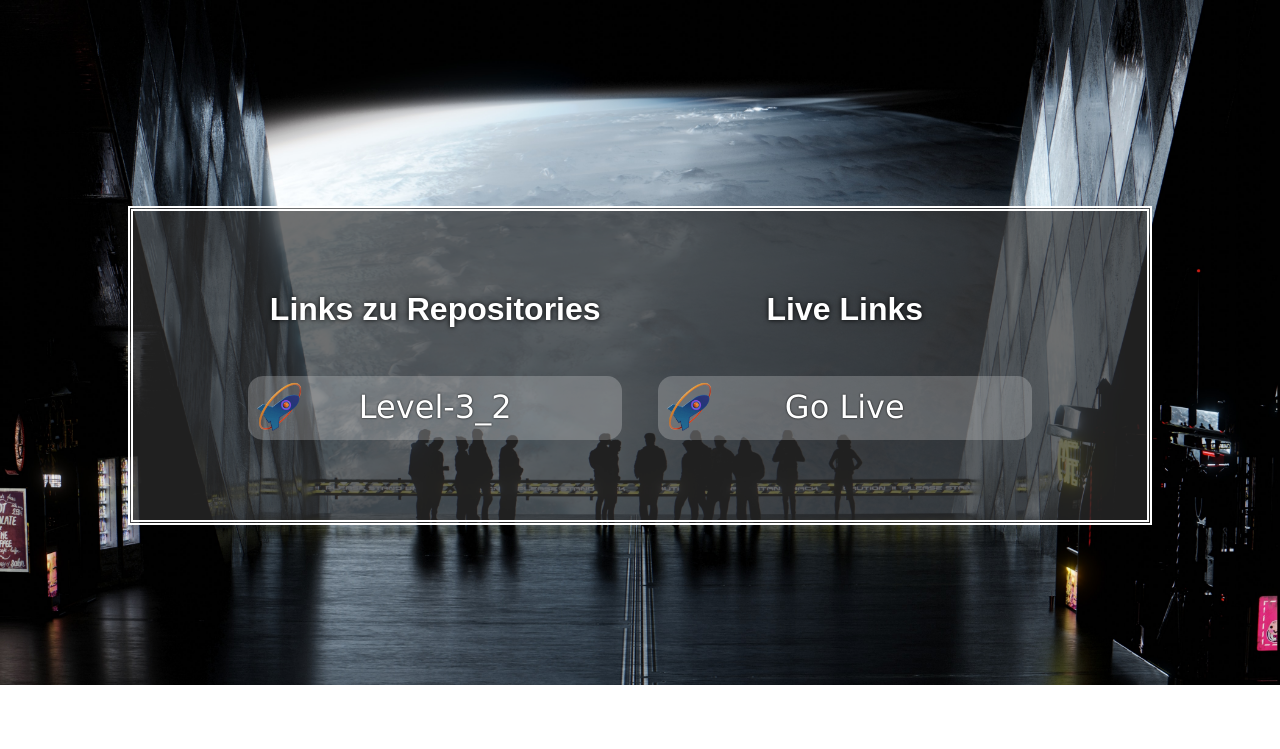
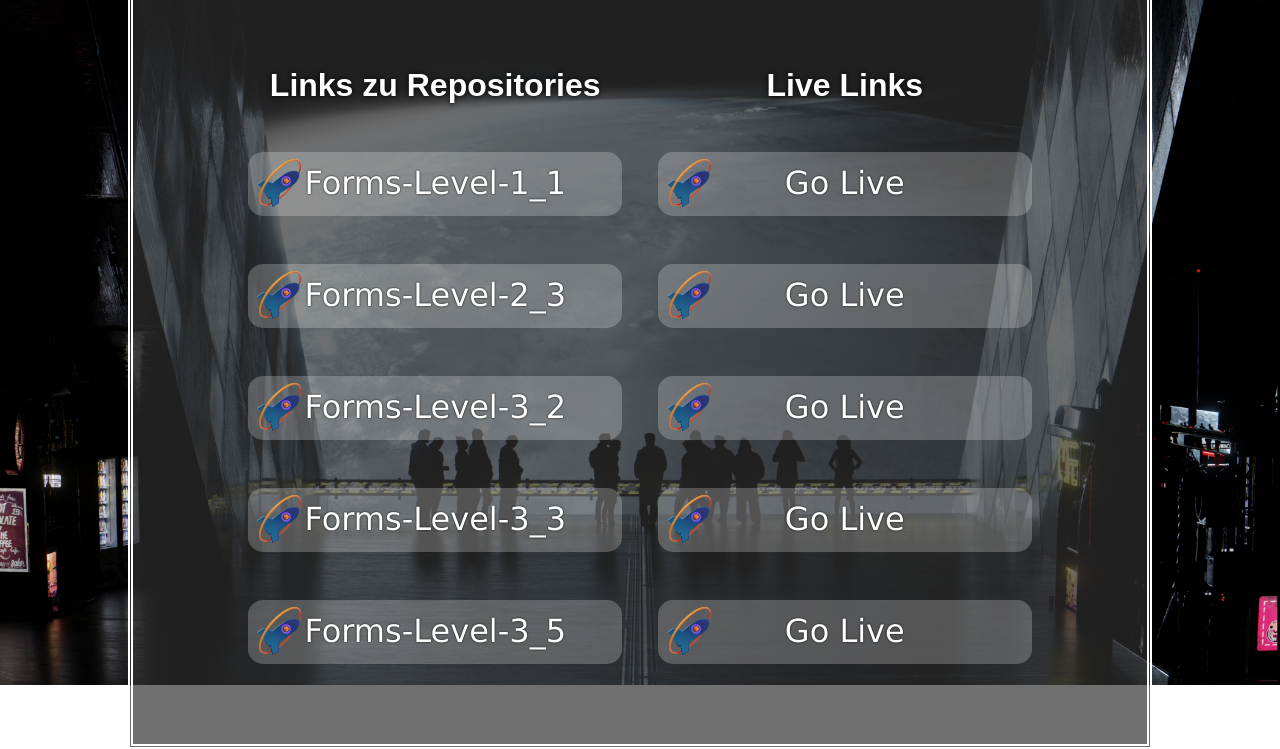
Before and after one commit to samuelaliyari/Aufgaben, a plain HTML site: page index.html in a window 1280 px wide. Shown: the part 115-864 px from the top of the page. Before the commit the page ends 800 px from the top, so only its background shows below. Drawn offline with Linux system fonts and the light colour scheme.

Commit message:
HTML/CSS Vertiefung: Forms

```diff
--- a/index.html
+++ b/index.html
@@ -4,7 +4,7 @@
     <meta charset="UTF-8">
     <meta name="viewport" content="width=device-width, initial-scale=1.0">
     <link rel="stylesheet" href="./assets/css/style.css">
-    <title>css-Vertiefung-Level-3_2</title>
+    <title>HTML/CSS Vertiefung: Forms</title>
 </head>
 <body>
     <header>
@@ -24,19 +24,23 @@
             <article>
                 <h3>Links zu Repositories</h3>
                     <ul>
-                        <li><a href="https://github.com/samuelaliyari/Projects-CSS-Vertiefung-Level-3_2">Level-3_2</a></li>
-                        <!-- <li><a href="https://github.com/samuelaliyari/Flexbox-Level-1_2"></a></li>
-                        <li><a href="https://github.com/samuelaliyari/Flexbox-Level-1_2"></a></li>  -->
+                        <li><a href="https://github.com/samuelaliyari/Forms-Level-1_1" target="_blank">Forms-Level-1_1</a></li>
+                        <li><a href="https://github.com/samuelaliyari/Forms-Level-2_3" target="_blank">Forms-Level-2_3</a></li>
+                        <li><a href="https://github.com/samuelaliyari/forms-level-3-2" target="_blank">Forms-Level-3_2</a></li>
+                        <li><a href="https://github.com/samuelaliyari/Forms-Level-3_3" target="_blank">Forms-Level-3_3</a></li>
+                        <li><a href="https://github.com/samuelaliyari/Forms-Level-3_5" target="_blank">Forms-Level-3_5</a></li>
                     </ul>
 
             </article>
             <article>
                 <h3>Live Links</h3>
                     <ul class="live">
-                        <li><a href="https://samuelaliyari.github.io/Projects-CSS-Vertiefung-Level-3_2/"> Go Live</a></li>
+                        <li><a href="https://samuelaliyari.github.io/Forms-Level-1_1/" target="_blank"> Go Live</a></li>
+                        <li><a href="https://samuelaliyari.github.io/Forms-Level-2_3/" target="_blank"> Go Live</a></li>
+                        <li><a href="https://samuelaliyari.github.io/forms-level-3-2/" target="_blank"> Go Live</a></li>
+                        <li><a href="https://samuelaliyari.github.io/Forms-Level-3_3/index.html" target="_blank"> Go Live</a></li>
+                        <li><a href="https://samuelaliyari.github.io/Forms-Level-3_5/" target="_blank"> Go Live</a></li>
                     </ul>
-                    <!-- <li><a href="https://samuelaliyari.github.io/Flexbox-Level-1_2/"></a></li>
-                    <li><a href="https://samuelaliyari.github.io/Flexbox-Level-1_2/"></a></li>  -->
             </article>
             </div>
         </section>
```
